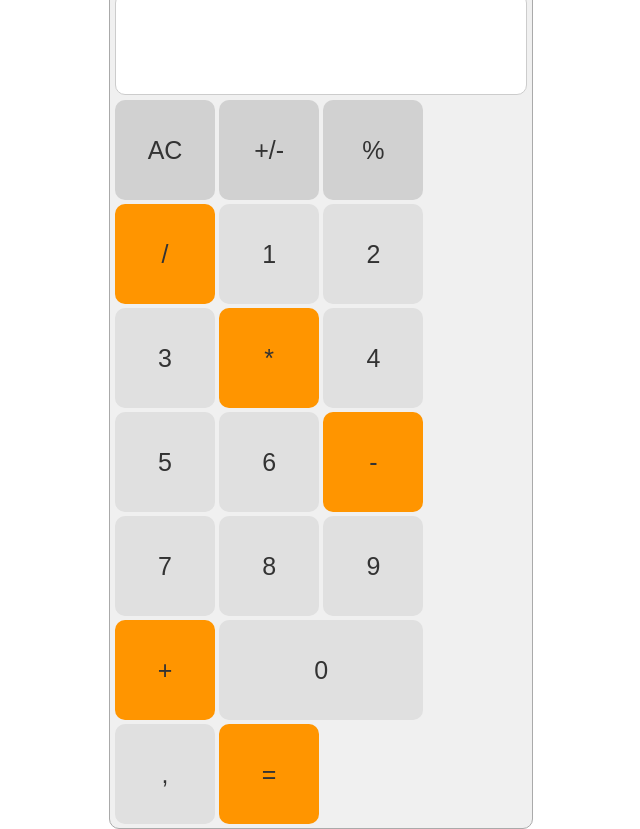
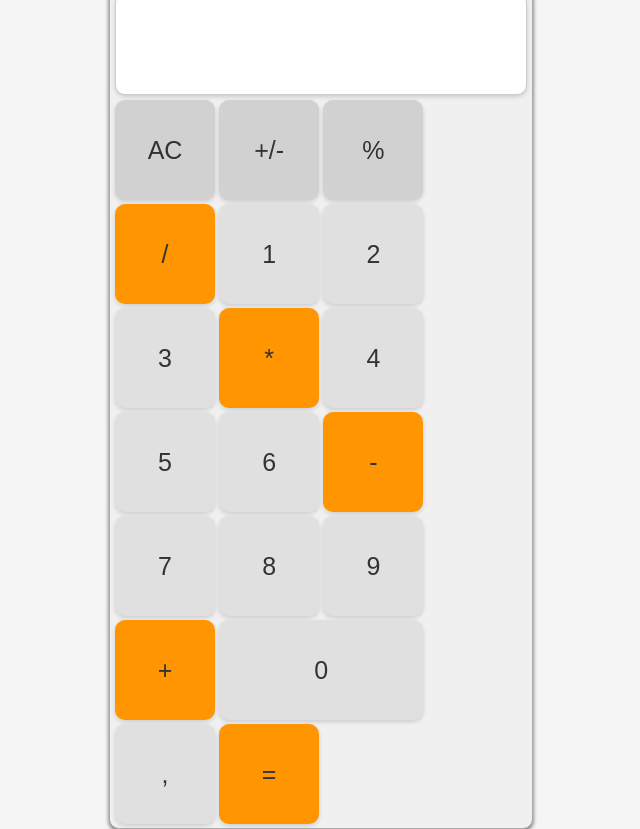
Before and after one commit to nikola88393/Project-Calculator, a plain HTML site: page index.html in a window 1280 px wide. Shown: the whole page, without its empty margins (319-959 px from the left). Drawn offline with Linux system fonts and the light colour scheme.

Commit message:
Add shadows for a better visiual experience

```diff
--- a/style.css
+++ b/style.css
@@ -4,6 +4,7 @@ body{
     display: flex;
     align-items: center;
     justify-content: center;
+    background-color: #f5f5f5;
 }
 
 .container{
@@ -13,6 +14,7 @@ body{
     padding-bottom: 0px;
     border-radius: 10px;
     background-color: #f0f0f0;
+    box-shadow: 0 2px 4px rgba(0, 0, 0, 0.6);
 }
 button {
     height: 100px;
@@ -25,6 +27,7 @@ button {
     border: none;
     color: #333333;
     background-color: #e0e0e0 ;
+    box-shadow: 0px 2px 4px rgba(0, 0, 0, 0.15);
 }
 .add,
 .subtract,
@@ -48,4 +51,5 @@ button {
     margin-bottom: 5px;
     border-radius: 10px;
     height: 100px;
+    box-shadow: 0 2px 4px rgba(0, 0, 0, 0.15);
 }
```
